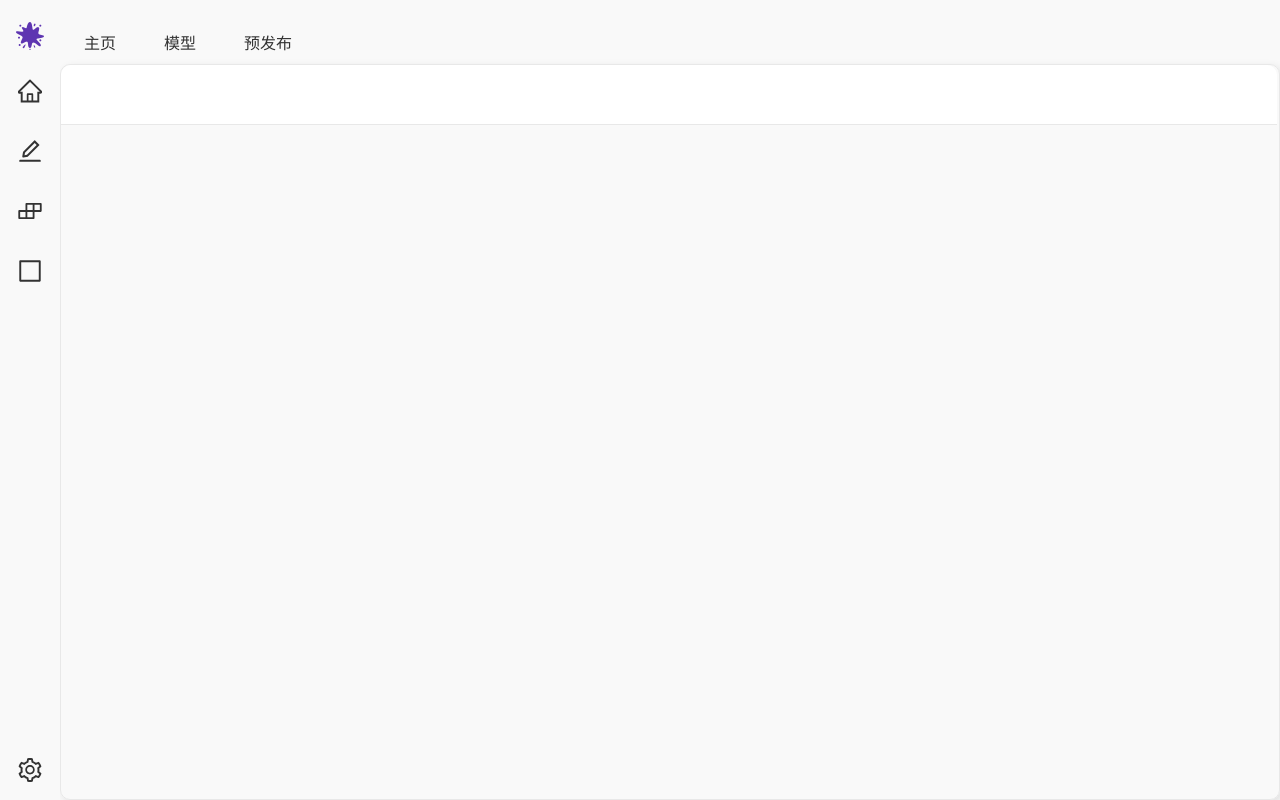
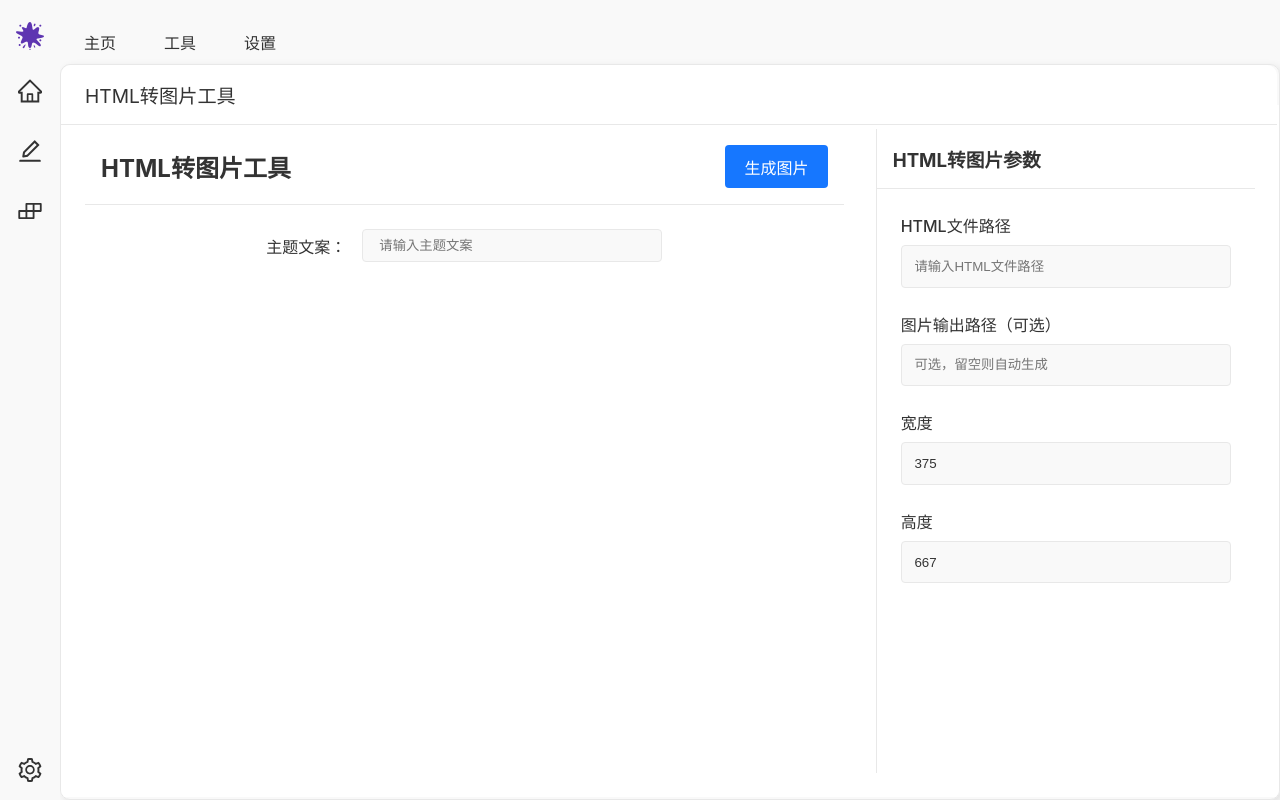
Before and after one commit to lminimum/inkflow, a Vue app in the folder ink-electron-vue/: page /html-to-image in a window 1280 px wide. Before the commit this address had no page. Built offline with nearby package versions, Linux system fonts and the light colour scheme.

Commit message:
增加工具tab，去除预发布界面

```diff
--- a/ink-electron-vue/src/renderer/src/App.vue
+++ b/ink-electron-vue/src/renderer/src/App.vue
@@ -73,8 +73,8 @@ const close = (): void => window.electronAPI?.close()
 // Tab配置
 const tabs = [
   { label: '主页', key: 'home', route: '/' },
-  { label: '模型', key: 'models', route: '/models' },
-  { label: '预发布', key: 'prepublish', route: '/prepublish' }
+  { label: '工具', key: 'tools', route: '/html-to-image' },
+  { label: '设置', key: 'settings', route: '/models' }
 ]
 
 // Tab状态管理
@@ -83,24 +83,29 @@ const switchTab = (tab: string): void => {
   activeTab.value = tab
   if (tab === 'home') {
     router.push('/')
-  } else if (tab === 'models') {
+  } else if (tab === 'tools') {
+    router.push('/html-to-image')
+  } else if (tab === 'settings') {
     router.push('/models')
   }
 }
 
 // 定义不同tab对应的导航项
-const creationNavItems = [
+const homeNavItems = [
   { to: '/', icon: HomeOutlined },
   { to: '/ai-creation', icon: EditOutlined },
-  { to: '/html-creation', icon: BuildOutlined },
-  { to: '/prepublish', icon: BorderOutlined }
+  { to: '/html-creation', icon: BuildOutlined }
 ]
 
-const modelNavItems = [{ to: '/models', icon: DatabaseOutlined }]
+const toolsNavItems = [{ to: '/html-to-image', icon: BorderOutlined }]
+
+const settingsNavItems = [{ to: '/models', icon: DatabaseOutlined }]
 
 // 动态导航项
 const topNavItems = computed(() => {
-  return activeTab.value === 'home' ? creationNavItems : modelNavItems
+  if (activeTab.value === 'home') return homeNavItems
+  if (activeTab.value === 'tools') return toolsNavItems
+  return settingsNavItems
 })
 
 const router = useRouter()
@@ -113,8 +118,10 @@ const handleNavClick = (item: { to?: string; handler?: () => void }): void => {
     // 根据路由更新activeTab
     if (item.to === '/' || item.to === '/ai-creation' || item.to === '/html-creation') {
       activeTab.value = 'home'
+    } else if (item.to === '/html-to-image') {
+      activeTab.value = 'tools'
     } else if (item.to === '/models') {
-      activeTab.value = 'models'
+      activeTab.value = 'settings'
     }
   }
   item.handler?.()
--- a/ink-electron-vue/src/renderer/src/api/htmlGenerate.ts
+++ b/ink-electron-vue/src/renderer/src/api/htmlGenerate.ts
@@ -100,14 +100,14 @@ export const generateTitle = async (params: HTMLGenerateParams): Promise<TitleRe
     if (
       !responseData ||
       typeof responseData !== 'object' ||
-      typeof (responseData as any).title !== 'string' ||
-      !(responseData as any).title
+      typeof (responseData as Record<string, unknown>).title !== 'string' ||
+      !(responseData as Record<string, unknown>).title
     ) {
       throw new Error('从后端获取标题失败或标题格式不正确。')
     }
 
     return responseData as TitleResponse // 将检查后的数据断言为 TitleResponse
-  } catch (error: any) {
+  } catch (error: unknown) {
     console.error('生成标题失败:', error)
     throw error
   }
@@ -130,14 +130,14 @@ export const generateCss = async (params: HTMLGenerateParams): Promise<CSSRespon
     if (
       !responseData ||
       typeof responseData !== 'object' ||
-      typeof (responseData as any).css_style !== 'string' ||
-      !(responseData as any).css_style
+      typeof (responseData as Record<string, unknown>).css_style !== 'string' ||
+      !(responseData as Record<string, unknown>).css_style
     ) {
       throw new Error('从后端获取CSS失败或CSS格式不正确。')
     }
 
     return responseData as CSSResponse // 将检查后的数据断言为 CSSResponse
-  } catch (error: any) {
+  } catch (error: unknown) {
     console.error('生成CSS失败:', error)
     throw error
   }
@@ -160,14 +160,14 @@ export const generateContent = async (params: ContentRequestParams): Promise<Con
     if (
       !responseData ||
       typeof responseData !== 'object' ||
-      typeof (responseData as any).content !== 'string' ||
-      !(responseData as any).content
+      typeof (responseData as Record<string, unknown>).content !== 'string' ||
+      !(responseData as Record<string, unknown>).content
     ) {
       throw new Error('从后端获取内容失败或内容格式不正确。')
     }
 
     return responseData as ContentResponse // 将检查后的数据断言为 ContentResponse
-  } catch (error: any) {
+  } catch (error: unknown) {
     console.error('生成内容失败:', error)
     throw error
   }
@@ -192,14 +192,14 @@ export const splitContentIntoSections = async (
     if (
       !responseData ||
       typeof responseData !== 'object' ||
-      !Array.isArray((responseData as any).sections) ||
-      (responseData as any).sections.length === 0
+      !Array.isArray((responseData as Record<string, unknown>).sections) ||
+      ((responseData as Record<string, unknown>).sections as unknown[]).length === 0
     ) {
       throw new Error('从后端分割内容失败或内容格式不正确。')
     }
 
     return responseData as SectionsResponse // 将检查后的数据断言为 SectionsResponse
-  } catch (error: any) {
+  } catch (error: unknown) {
     console.error('分割内容失败:', error)
     throw error
   }
@@ -213,25 +213,22 @@ export const splitContentIntoSections = async (
 export const generateSectionHtml = async (
   params: SectionHTMLRequestParams
 ): Promise<SectionHTMLResponse> => {
-  try {
   const responseData: unknown = await apiClient.post('/generate-html/section_html', params)
   // 检查返回的数据格式
   if (
     responseData &&
     typeof responseData === 'object' &&
-      typeof (responseData as any).html === 'string'
+    typeof (responseData as Record<string, unknown>).html === 'string'
   ) {
+    const typedResponse = responseData as Record<string, unknown>
     // 支持 file_path 字段
     return {
-        html: (responseData as any).html,
-        file_path: (responseData as any).file_path || undefined,
-        html_url: (responseData as any).html_url || undefined,
-        section_id: (responseData as any).section_id || undefined
+      html: typedResponse.html as string,
+      file_path: typedResponse.file_path as string | undefined,
+      html_url: typedResponse.html_url as string | undefined,
+      section_id: typedResponse.section_id as string | undefined
     }
   } else {
     throw new Error('从后端获取内容区块HTML失败或格式不正确。')
   }
-  } catch (error: any) {
-    throw error
 }
-}
--- a/ink-electron-vue/src/renderer/src/router/index.ts
+++ b/ink-electron-vue/src/renderer/src/router/index.ts
@@ -32,10 +32,10 @@ export default createRouter({
       meta: { title: '模型列表' }
     },
     {
-      path: '/prepublish',
-      name: 'PrePublish',
-      component: () => import('@renderer/views/PrePublish.vue'),
-      meta: { title: '预发布' }
+      path: '/html-to-image',
+      name: 'HtmlToImageTool',
+      component: () => import('@renderer/views/HtmlToImageTool.vue'),
+      meta: { title: 'HTML转图片工具' }
     }
   ]
 })
--- a/ink-electron-vue/src/renderer/src/views/HTMLCreation.vue
+++ b/ink-electron-vue/src/renderer/src/views/HTMLCreation.vue
@@ -337,7 +337,7 @@ const goToPrePublish = (): void => {
   const htmlPath = htmlStore.htmlSections[0]?.html_url || htmlStore.htmlSections[0]?.file_path || ''
   const theme = formData.value.theme
   router.push({
-    path: '/prepublish',
+    path: '/html-to-image',
     query: {
       html_path: htmlPath,
       theme: theme
--- a/ink-electron-vue/src/renderer/src/views/PrePublish.vue
+++ b/ink-electron-vue/src/renderer/src/views/HtmlToImageTool.vue
@@ -1,9 +1,9 @@
 <template>
-  <div class="prepublish-container">
+  <div class="html-to-image-container">
     <div class="main-content">
       <div class="display-section">
         <div class="display-header">
-          <h2>预发布 - HTML转图片</h2>
+          <h2>HTML转图片工具</h2>
           <div class="display-actions">
             <button class="action-btn" :disabled="loading" @click="handleConvert">
               {{ loading ? '生成中...' : '生成图片' }}
@@ -22,7 +22,7 @@
             <h3>图片预览</h3>
             <img :src="imgUrl" alt="预览图片" class="preview-img" />
           </div>
-          <div v-if="errorMsg" class="prepublish-error">{{ errorMsg }}</div>
+          <div v-if="errorMsg" class="html-to-image-error">{{ errorMsg }}</div>
         </div>
       </div>
       <div class="form-section">
@@ -122,7 +122,7 @@ onMounted(() => {
 </script>
 
 <style scoped>
-.prepublish-container {
+.html-to-image-container {
   padding: 1.5rem;
   max-width: 1400px;
   margin: 0 auto;
@@ -158,7 +158,7 @@ onMounted(() => {
   gap: 0.5rem;
 }
 .action-btn,
-.prepublish-btn {
+.tool-btn {
   padding: 0.6rem 1.2rem;
   background: var(--primary-color);
   color: #fff;
@@ -169,7 +169,7 @@ onMounted(() => {
   transition: background 0.2s;
 }
 .action-btn:disabled,
-.prepublish-btn:disabled {
+.tool-btn:disabled {
   background: var(--border-color);
   color: #aaa;
   cursor: not-allowed;
@@ -213,7 +213,7 @@ onMounted(() => {
   border: 1px solid var(--border-color);
   background: #fff;
 }
-.prepublish-error {
+.html-to-image-error {
   color: #c3073f;
   margin-top: 1rem;
 }
```
Lines whose indentation alone changed are shown as unchanged.
